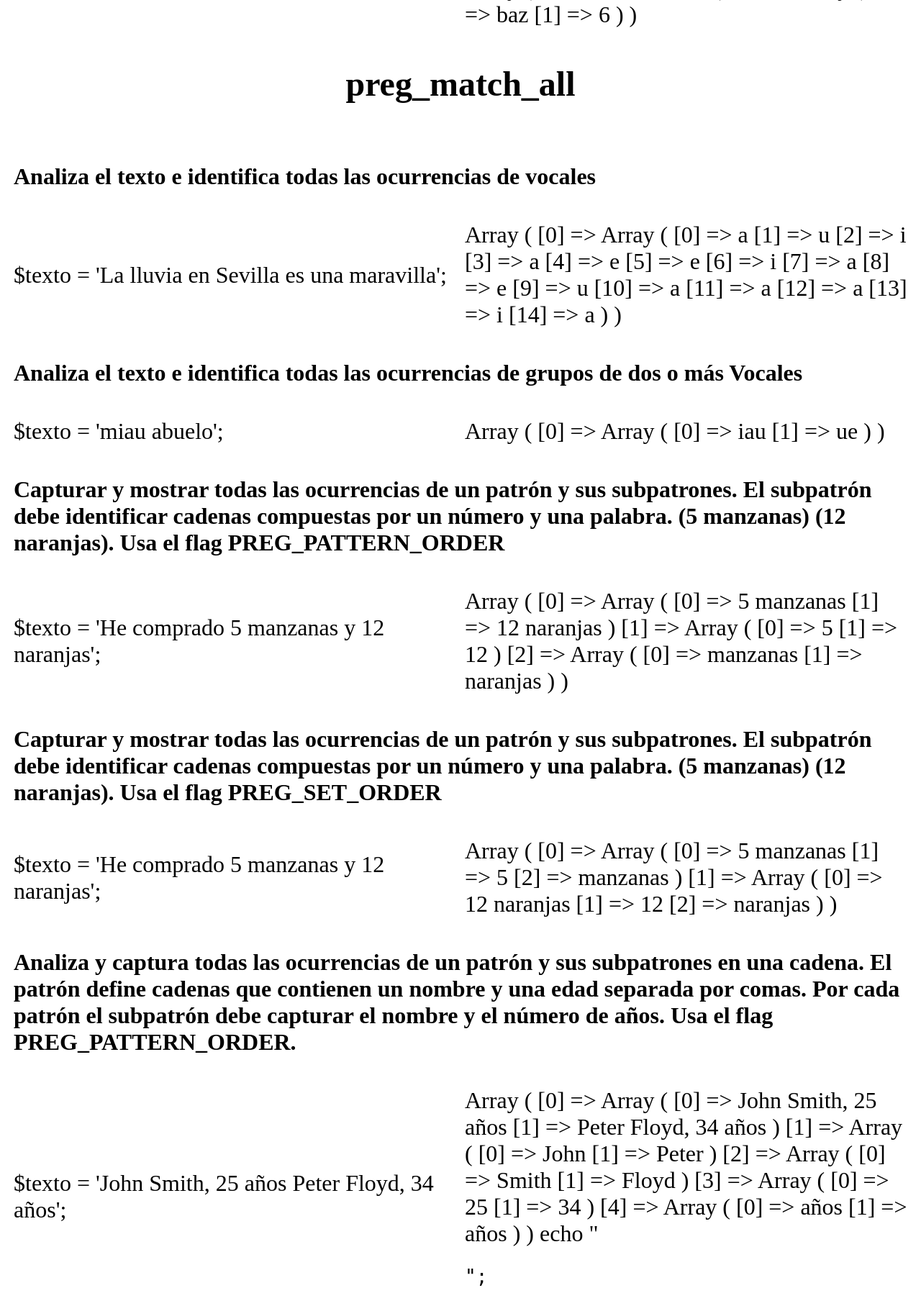
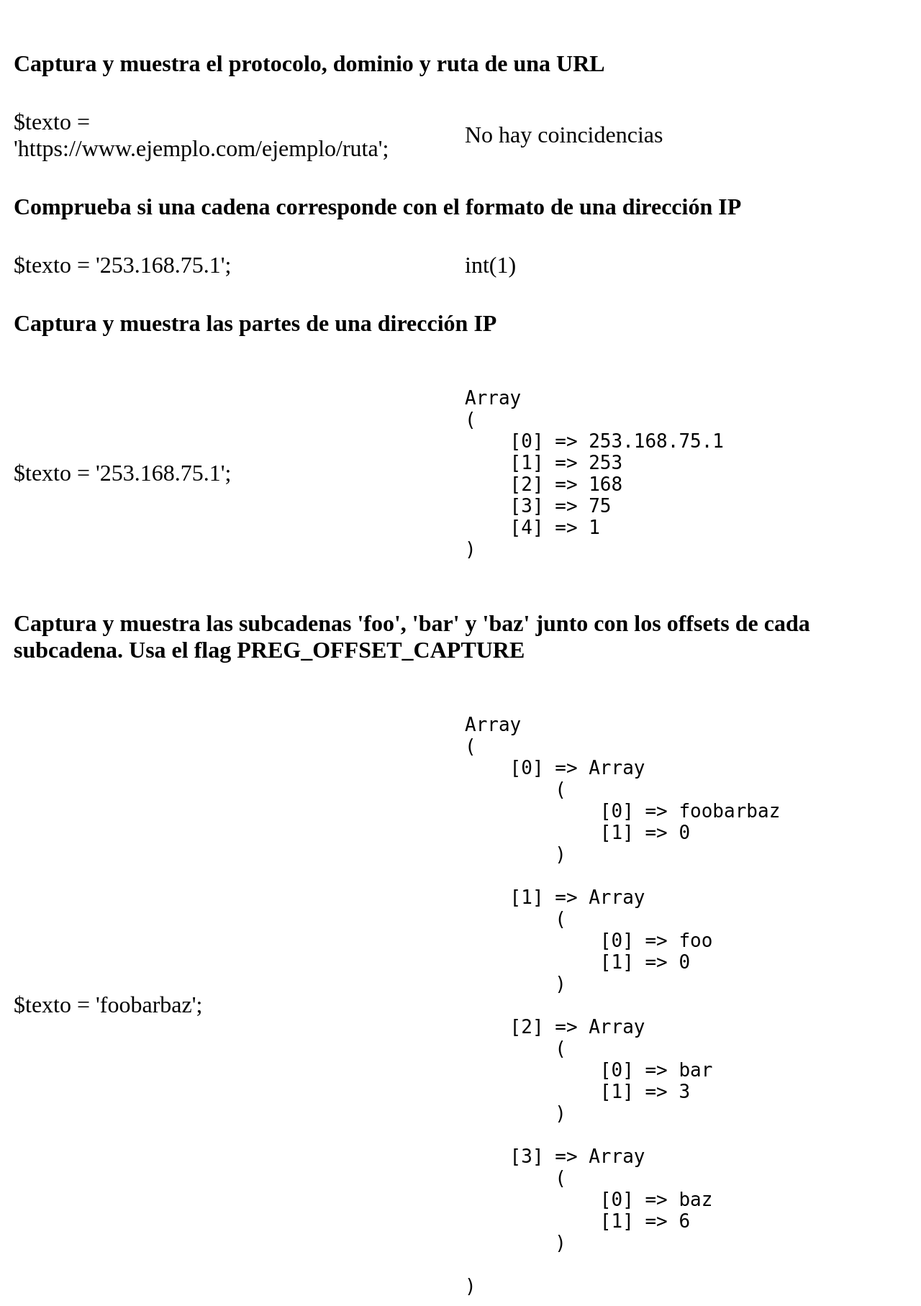
Before and after one commit to DAWD-DWES/funciones_preg, a PHP site: page / in a window 1280 px wide. Shown: the part 2793-4608 px from the top of the page at 72% size. Run offline with PHP 8.4, Linux system fonts and the light colour scheme.

Commit message:
Update index.php

```diff
--- a/index.php
+++ b/index.php
@@ -7,7 +7,7 @@
         <link rel="stylesheet" href="stylesheet.css">
     </head>
     <body>
-        <h2>preg_match</h2>
+        <h2>Uso de función preg_match</h2>
         <table>
             <tr><td colspan="2"><p>Verificar si una cadena contiene una palabra específica. Comprueba si en el texto se encuentra la palabra 'tutorial'.
                         Muestra el valor de retorno de preg_match.</p></td></tr>
@@ -39,7 +39,11 @@
                     $texto = 'John Doe William';
                     $patron = '/([a-zA-Z]+\s+)+/';
                     if (preg_match($patron, $texto, $coincidencias)) {
+                        echo '<pre>';
                         print_r($coincidencias);
+                        echo '</pre>';
+                    } else {
+                        echo "No hay coincidencias";
                     }
                     ?></td>
             </tr>
@@ -70,7 +74,11 @@
                     $texto = '+17 (555) 123-4567';
                     $patron = '/^\+(\d{1,3})\s\((\d{3})\)\s(\d{3}-\d{4})$/';
                     if (preg_match($patron, $texto, $coincidencias)) {
+                        echo '<pre>';
                         print_r($coincidencias);
+                        echo '</pre>';
+                    } else {
+                        echo "No hay coincidencias";
                     }
                     ?>
                 </td>
@@ -82,7 +90,11 @@
                     $texto = 'documento.pdf';
                     $patron = '/^([\w-]+)\.(\w+)$/';
                     if (preg_match($patron, $texto, $coincidencias)) {
+                        echo '<pre>';
                         print_r($coincidencias);
+                        echo '</pre>';
+                    } else {
+                        echo "No hay coincidencias";
                     }
                     ?></td>
             </tr>
@@ -93,7 +105,11 @@
                     $texto = 'La fecha de hoy es 20/03/2023';
                     $patron = '/(\d{2})\/(\d{2})\/(\d{4})/';
                     if (preg_match($patron, $texto, $coincidencias)) {
+                        echo '<pre>';
                         print_r($coincidencias);
+                        echo '</pre>';
+                    } else {
+                        echo "No hay coincidencias";
                     }
                     ?></td>
             </tr>
@@ -104,7 +120,11 @@
                     $texto = 'user@example.com';
                     $patron = '/^([a-zA-Z0-9._-]+)@([a-zA-Z0-9.-]+\.[a-zA-Z]{2,})$/';
                     if (preg_match($patron, $texto, $coincidencias)) {
+                        echo '<pre>';
                         print_r($coincidencias);
+                        echo '</pre>';
+                    } else {
+                        echo "No hay coincidencias";
                     }
                     ?></td>
             </tr>
@@ -114,7 +134,11 @@
                 <td><?php
                     $patron = '/^(\w+):\/\/([\w.]+)\/(.*)$/';
                     if (preg_match($patron, $texto, $coincidencias)) {
+                        echo '<pre>';
                         print_r($coincidencias);
+                        echo '</pre>';
+                    } else {
+                        echo "No hay coincidencias";
                     }
                     ?></td>
             </tr>
@@ -124,9 +148,7 @@
                 <td><?php
                     $texto = '253.168.75.1';
                     $patron = '/^25[0-5]|2[0-4][0-9]|[01]?[0-9][0-9]?\.{3}25[0-5]|2[0-4][0-9]|[01]?[0-9][0-9]?$/';
-                    if (preg_match($patron, $texto, $coincidencias)) {
-                        print_r($coincidencias);
-                    }
+                    var_dump(preg_match($patron, $texto, $coincidencias));
                     ?></td>
             </tr>
             <tr><td colspan = "2"><p>Captura y muestra las partes de una dirección IP</p></td></tr>
@@ -136,7 +158,11 @@
                     $texto = '253.168.75.1';
                     $patron = '/^(25[0-5]|2[0-4][0-9]|[01]?[0-9][0-9]?)\.(25[0-5]|2[0-4][0-9]|[01]?[0-9][0-9]?)\.(25[0-5]|2[0-4][0-9]|[01]?[0-9][0-9]?)\.(25[0-5]|2[0-4][0-9]|[01]?[0-9][0-9]?)$/';
                     if (preg_match($patron, $texto, $coincidencias)) {
+                        echo '<pre>';
                         print_r($coincidencias);
+                        echo '</pre>';
+                    } else {
+                        echo "No hay coincidencias";
                     }
                     ?></td>
             </tr>
@@ -147,12 +173,16 @@
                     $texto = 'foobarbaz';
                     $patron = '/(foo)(bar)(baz)/';
                     if (preg_match($patron, $texto, $coincidencias, PREG_OFFSET_CAPTURE)) {
+                        echo '<pre>';
                         print_r($coincidencias);
+                        echo '</pre>';
+                    } else {
+                        echo "No hay coincidencias";
                     }
                     ?></td>
             </tr>
         </table>
-        <h2>preg_match_all</h2>
+        <h2>Uso de función preg_match_all</h2>
         <table>
             <tr><td colspan = "2"><p>Analiza el texto e identifica todas las ocurrencias de vocales</p></td></tr>
             <tr>
@@ -161,7 +191,11 @@
                     $texto = 'La lluvia en Sevilla es una maravilla';
                     $patron = '/[aeiou]/';
                     if (preg_match_all($patron, $texto, $coincidencias)) {
+                        echo '<pre>';
                         print_r($coincidencias);
+                        echo '</pre>';
+                    } else {
+                        echo "No hay coincidencias";
                     }
                     ?></td>
             </tr>
@@ -172,7 +206,11 @@
                     $texto = 'miau abuelo';
                     $patron = '/[aeiou]{2,}/';
                     if (preg_match_all($patron, $texto, $coincidencias)) {
+                        echo '<pre>';
                         print_r($coincidencias);
+                        echo '</pre>';
+                    } else {
+                        echo "No hay coincidencias";
                     }
                     ?></td>
             </tr>
@@ -184,7 +222,11 @@
                     $texto = 'He comprado 5 manzanas y 12 naranjas';
                     $patron = '/(\d+) (\w+)/';
                     if (preg_match_all($patron, $texto, $coincidencias, PREG_PATTERN_ORDER)) {
+                        echo '<pre>';
                         print_r($coincidencias);
+                        echo '</pre>';
+                    } else {
+                        echo "No hay coincidencias";
                     }
                     ?></td>
             </tr>
@@ -196,7 +238,11 @@
                     $texto = 'He comprado 5 manzanas y 12 naranjas';
                     $patron = '/(\d+) (\w+)/';
                     if (preg_match_all($patron, $texto, $coincidencias, PREG_SET_ORDER)) {
+                        echo '<pre>';
                         print_r($coincidencias);
+                        echo '</pre>';
+                    } else {
+                        echo "No hay coincidencias";
                     }
                     ?></td>
             </tr>
@@ -209,12 +255,16 @@
                     $texto = 'John Smith, 25 años Peter Floyd, 34 años';
                     $patron = '/(\w+)\s(\w+),\s(\d+)\s(años)/';
                     if (preg_match_all($patron, $texto, $coincidencias, PREG_PATTERN_ORDER)) {
+                        echo '<pre>';
                         print_r($coincidencias);
+                        echo '</pre>';
+                    } else {
+                        echo "No hay coincidencias";
                     }
                     ?>
-                    echo "<pre>";</td>
+                </td>
             </tr>
-<tr><td colspan = "2"><p>Analiza y captura todas las ocurrencias de un patrón y sus subpatrones en una cadena.
+            <tr><td colspan = "2"><p>Analiza y captura todas las ocurrencias de un patrón y sus subpatrones en una cadena.
                         El patrón define cadenas que contienen un nombre y una edad separada por comas. Por cada patrón el subpatrón debe capturar el nombre y el número de años.
                         Usa el flag PREG_SET_ORDER.</p></td></tr>
             <tr>
@@ -223,10 +273,14 @@
                     $texto = 'John Smith, 25 años Peter Floyd, 34 años';
                     $patron = '/(\w+)\s(\w+),\s(\d+)\s(años)/';
                     if (preg_match_all($patron, $texto, $coincidencias, PREG_SET_ORDER)) {
+                        echo '<pre>';
                         print_r($coincidencias);
+                        echo '</pre>';
+                    } else {
+                        echo "No hay coincidencias";
                     }
                     ?>
-                    </td>
+                </td>
             </tr>
             <tr><td colspan = "2"><p>Analiza y captura los subpatrones que representan el nombre, el apellido y la edad de la cadena. Usa nombres para cada uno de los subpatrones.</p></td></tr>
             <tr>
@@ -235,7 +289,11 @@
                     $texto = 'John Smith, 25 años';
                     $patron = '/(?P<nombre>\w+)\s(?P<apellido>\w+),\s(?P<edad>\d+)\s(años)/';
                     if (preg_match_all($patron, $texto, $coincidencias, PREG_SET_ORDER)) {
+                        echo '<pre>';
                         print_r($coincidencias);
+                        echo '</pre>';
+                    } else {
+                        echo "No hay coincidencias";
                     }
                     ?></td>
             </tr>
@@ -255,12 +313,16 @@
                         FOO;
                     $patron = '/(?P<nombre>\w+): (?P<digito>\d+)/';
                     if (preg_match_all($patron, $texto, $coincidencias)) {
+                        echo '<pre>';
                         print_r($coincidencias);
+                        echo '</pre>';
+                    } else {
+                        echo "No hay coincidencias";
                     }
                     ?></td>
             </tr>
         </table>
-        <h2>preg_replace</h2>
+        <h2>Uso de función preg_replace</h2>
         <table>
             <tr><td colspan = "2"><p>Analiza y elimina todos los números de una cadena</p></td></tr>
             <tr>
@@ -269,7 +331,7 @@
                     $texto = 'La contraseña es 1234-ABCD-5678';
                     $patron = '/[0-9]/';
                     $sustitucion = '';
-                    echo preg_replace($patron, $sustitucion, $texto);
+                    var_dump(preg_replace($patron, $sustitucion, $texto));
                     ?></td>
             </tr>
             <tr><td colspan = "2"><p>Analiza y reemplaza todas las ocurrencias de una palabra en un texto con otra palabra. Sustituye la palabra Sevilla por Madrid</p></td></tr>
@@ -279,7 +341,7 @@
                     $texto = 'La lluvia en Sevilla es una maravilla';
                     $patron = '/Sevilla/';
                     $sustitucion = 'Madrid';
-                    echo preg_replace($patron, $sustitucion, $texto);
+                    var_dump(preg_replace($patron, $sustitucion, $texto));
                     ?></td>
             </tr>
             <tr><td colspan = "2"><p>Analiza y reconstruye una cadena con el formato deseado. (xxx) xxx-xxxx</p></td></tr>
@@ -289,7 +351,7 @@
                     $texto = 'Mis números de contacto son 1234567890, 123 456 7890 y 123 456-7890';
                     $patron = '/(\d{3})[ -]?(\d{3})[ -]?(\d{4})/';
                     $sustitucion = '($1) $2-$3';
-                    echo preg_replace($patron, $sustitucion, $texto);
+                    var_dump(preg_replace($patron, $sustitucion, $texto));
                     ?></td>
             </tr>
             <tr><td colspan = "2"><p>Analiza y elimina las tags HTML de un texto</p></td></tr>
@@ -299,7 +361,7 @@
                     $texto = '<p>Este es un <strong>ejemplo</strong> de texto con <a href="#">enlaces</a>.</p>';
                     $patron = '/<[^>]*>/';
                     $sustitucion = '';
-                    echo preg_replace($patron, $sustitucion, $texto);
+                    var_dump(preg_replace($patron, $sustitucion, $texto));
                     ?></td>
             </tr>
             <tr><td colspan = "2"><p>Analiza y reemplaza los espacios por guiones en un texto</p></td></tr>
@@ -309,7 +371,7 @@
                     $texto = 'Este es un texto de ejemplo para     URL';
                     $patron = '/\s+/';
                     $sustitucion = '-';
-                    echo preg_replace($patron, $sustitucion, $texto);
+                    var_dump(preg_replace($patron, $sustitucion, $texto));
                     ?></td>
             </tr>
             <tr><td colspan = "2"><p>Analiza y escribe la primera letra de cada palabra en mayúsculas en un texto</p></td></tr>
@@ -318,9 +380,9 @@
                 <td><?php
                     $texto = 'este es un texto de ejemplo';
                     $patron = '/\b(\w)/';
-                    echo preg_replace_callback($patron, function ($coincidencias) {
-                        return strtoupper($coincidencias[1]);
-                    }, $texto);
+                    var_dump(preg_replace_callback($patron, function ($coincidencias) {
+                                return strtoupper($coincidencias[1]);
+                            }, $texto));
                     ?></td>
             </tr>
             <tr><td colspan = "2"><p>Analiza y elimina la primera y última letra de un texto</p></td></tr>
@@ -330,7 +392,7 @@
                     $texto = 'Esta es una cadena de ejemplo';
                     $patron = '/\b\w(\w*)\w\b/';
                     $sustitucion = '$1';
-                    echo preg_replace($patron, $sustitucion, $texto);
+                    var_dump(preg_replace($patron, $sustitucion, $texto));
                     ?></td>
             </tr>
             <tr><td colspan = "2"><p>Analiza y oculta los caracteres del nombre de usuario posteriores al segundo caracter y los caracteres anteriores a los dos últimos del dominio de alto nivel.
@@ -341,7 +403,7 @@
                     $texto = 'correo@example.com';
                     $patron = '/(^.{2}).*(@.*?).{2}$/';
                     $sustitucion = '$1***$2***';
-                    echo preg_replace($patron, $sustitucion, $texto);
+                    var_dump(preg_replace($patron, $sustitucion, $texto));
                     ?></td>
             </tr>
 
@@ -352,11 +414,13 @@
                     $texto = ['Esta es una cadena con espacios', 'Esta cadena también tiene espacios'];
                     $patron = '/\s/';
                     $sustitucion = '_';
+                    echo '<pre>';
                     print_r(preg_replace($patron, $sustitucion, $texto));
+                    echo '</pre>';
                     ?></td>
             </tr>
         </table>
-        <h2>preg_filter</h2>
+        <h2>Uso de función preg_filter</h2>
         <table>
             <tr><td colspan = "2"><p>Analiza y remplaza los espacios por guiones bajos en varios textos guardados en un array</p></td></tr>
             <tr>
@@ -365,18 +429,22 @@
                     $texto = ['Esta es una cadena con espacios', 'Esta cadena también tiene espacios'];
                     $patron = '/\s/';
                     $sustitucion = '_';
+                    echo '<pre>';
                     print_r(preg_filter($patron, $sustitucion, $texto));
+                    echo '</pre>';
                     ?></td>
             </tr>
         </table>
-        <h2>preg_split</h2>
+        <h2>Uso de función preg_split</h2>
         <table>
             <tr><td colspan = "2"><p>Divide una cadena en palabras separadas por espacios</p></td></tr>
             <tr>
                 <td><pre>$texto = 'Esto es una cadena            de prueba';</pre></td>
                 <td><?php
                     $texto = 'Esto es una cadena            de prueba';
+                    echo '<pre>';
                     print_r(preg_split('/\s+/', $texto));
+                    echo '</pre>';
                     ?></td>
             </tr>
             <tr><td colspan = "2"><p>Divide una cadena en partes separadas por comas o punto y coma</p></td></tr>
@@ -385,7 +453,9 @@
                 <td><?php
                     $texto = 'Manzanas, naranjas, plátanos; peras; kiwis, mangos';
                     $patron = '/[,;]\s*/';
+                    echo '<pre>';
                     print_r(preg_split($patron, $texto));
+                    echo '</pre>';
                     ?></td>
             </tr>
             <tr><td colspan = "2"><p>Divide una cadena en partes que contienen números solamente</p></td></tr>
@@ -394,7 +464,9 @@
                 <td><?php
                     $texto = 'abc123def456ghi789jkl';
                     $patron = '/\D+/';
+                    echo '<pre>';
                     print_r(preg_split($patron, $texto));
+                    echo '</pre>';
                     ?></td>
             </tr>
             <tr><td colspan = "2"><p>Divide una cadena en partes que contienen números solamente eliminando las partes vacías</p></td></tr>
@@ -404,7 +476,9 @@
                 <td><?php
                     $texto = 'abc123def456ghi789jkl';
                     $patron = '/\D+/';
+                    echo '<pre>';
                     print_r(preg_split($patron, $texto, -1, PREG_SPLIT_NO_EMPTY));
+                    echo '</pre>';
                     ?></td>
             </tr>
             <tr><td colspan = "2"><p>Divide una cadena en partes que contienen números solamente eliminando las partes vacías y muestra la posición en la que se encuentran a partir del comienzo de la cadena</p></td></tr>
@@ -414,7 +488,9 @@
                 <td><?php
                     $texto = 'abc123def456ghi789jkl';
                     $patron = '/\D+/';
+                    echo '<pre>';
                     print_r(preg_split($patron, $texto, -1, PREG_SPLIT_NO_EMPTY | PREG_SPLIT_OFFSET_CAPTURE));
+                    echo '</pre>';
                     ?></td>
             </tr>
         </table>
```
